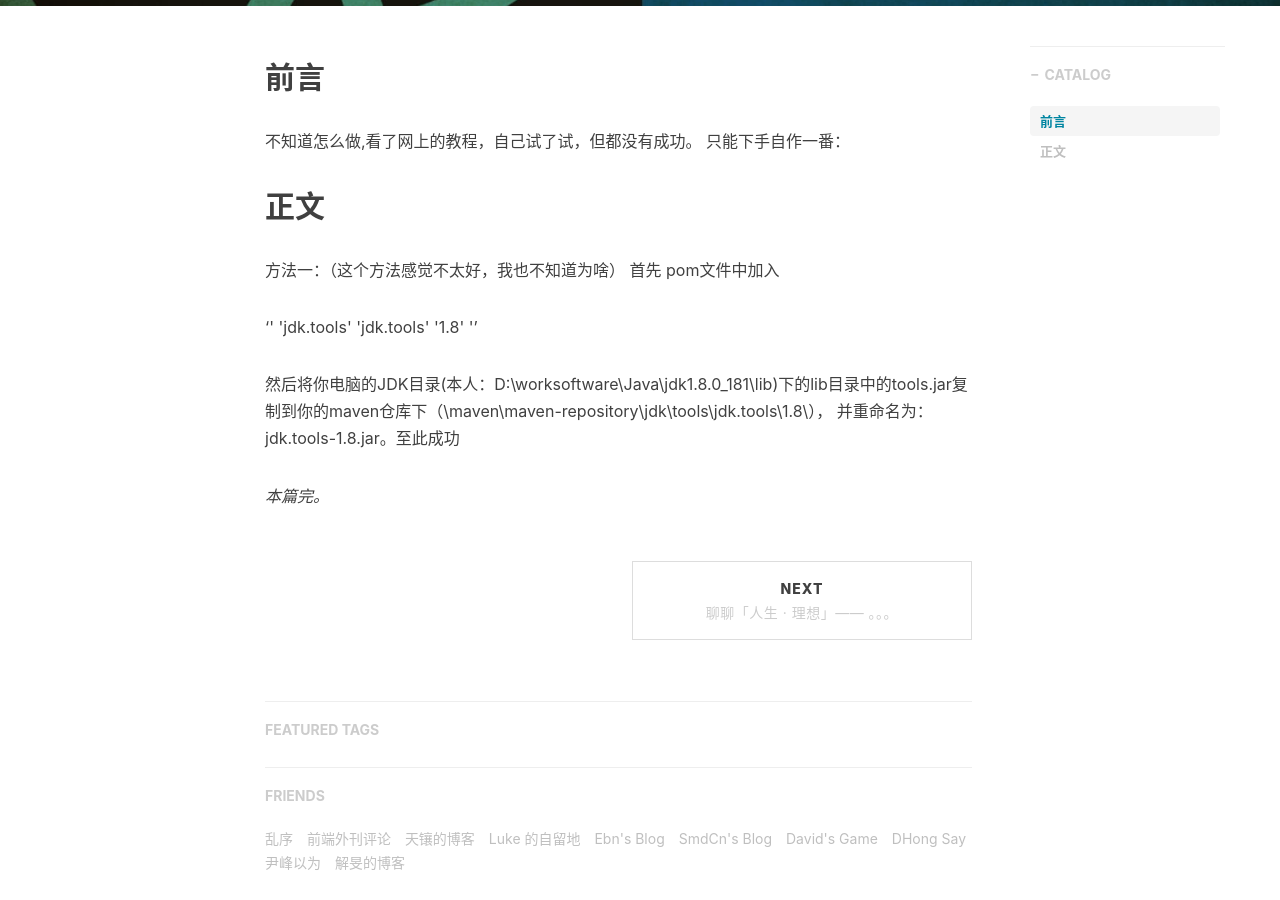
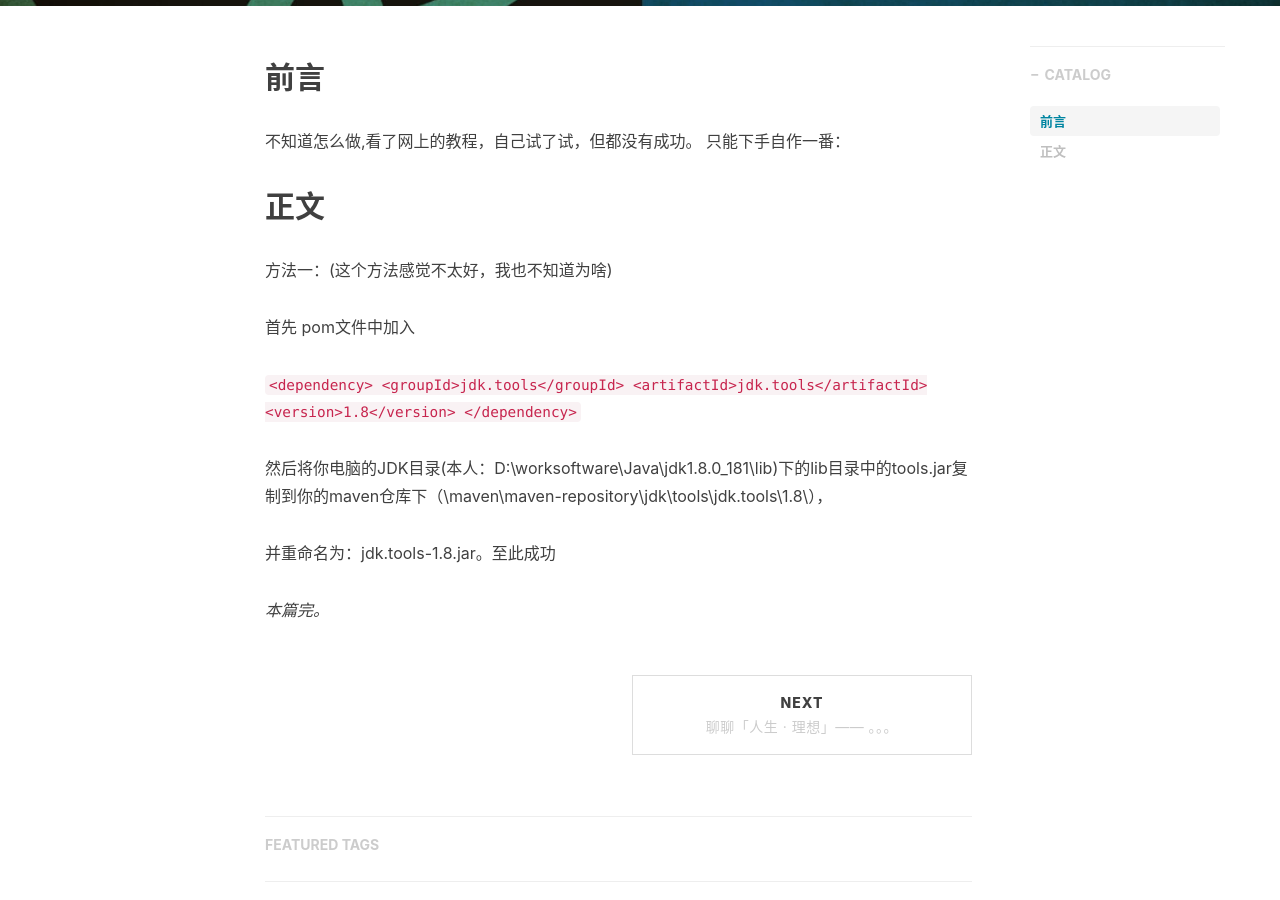
Before and after one commit to azltt/azltt001.github.io, a Jekyll site: the page built from _posts/2018-09-29-Missing-artifact-jdk.md, in a window 1280 px wide and 900 px high, scrolled down 638 px. Built offline with Jekyll 4.4.1, drawn with Linux system fonts in a browser that asks for light colours; nearby versions of some CDN libraries; comment, search, counter and statistics services are not loaded.

Commit message:
Update 2018-09-29-Missing-artifact-jdk.md

```diff
--- a/_posts/2018-09-29-Missing-artifact-jdk.md
+++ b/_posts/2018-09-29-Missing-artifact-jdk.md
@@ -14,17 +14,19 @@ tags:
 不知道怎么做,看了网上的教程，自己试了试，但都没有成功。
 只能下手自作一番：
 ## 正文
-方法一：（这个方法感觉不太好，我也不知道为啥）
+方法一：(这个方法感觉不太好，我也不知道为啥)
+
 首先
   pom文件中加入
 
-'<dependency>'
-    '<groupId>jdk.tools</groupId>'
-    '<artifactId>jdk.tools</artifactId>'
-    '<version>1.8</version>'
-'</dependency>'
+`<dependency>
+    <groupId>jdk.tools</groupId>
+    <artifactId>jdk.tools</artifactId>
+    <version>1.8</version>
+</dependency>`
 
 然后将你电脑的JDK目录(本人：D:\worksoftware\Java\jdk1.8.0_181\lib)下的lib目录中的tools.jar复制到你的maven仓库下（\maven\maven-repository\jdk\tools\jdk.tools\1.8\），
+
 并重命名为：jdk.tools-1.8.jar。至此成功
 
 *本篇完。*
```
